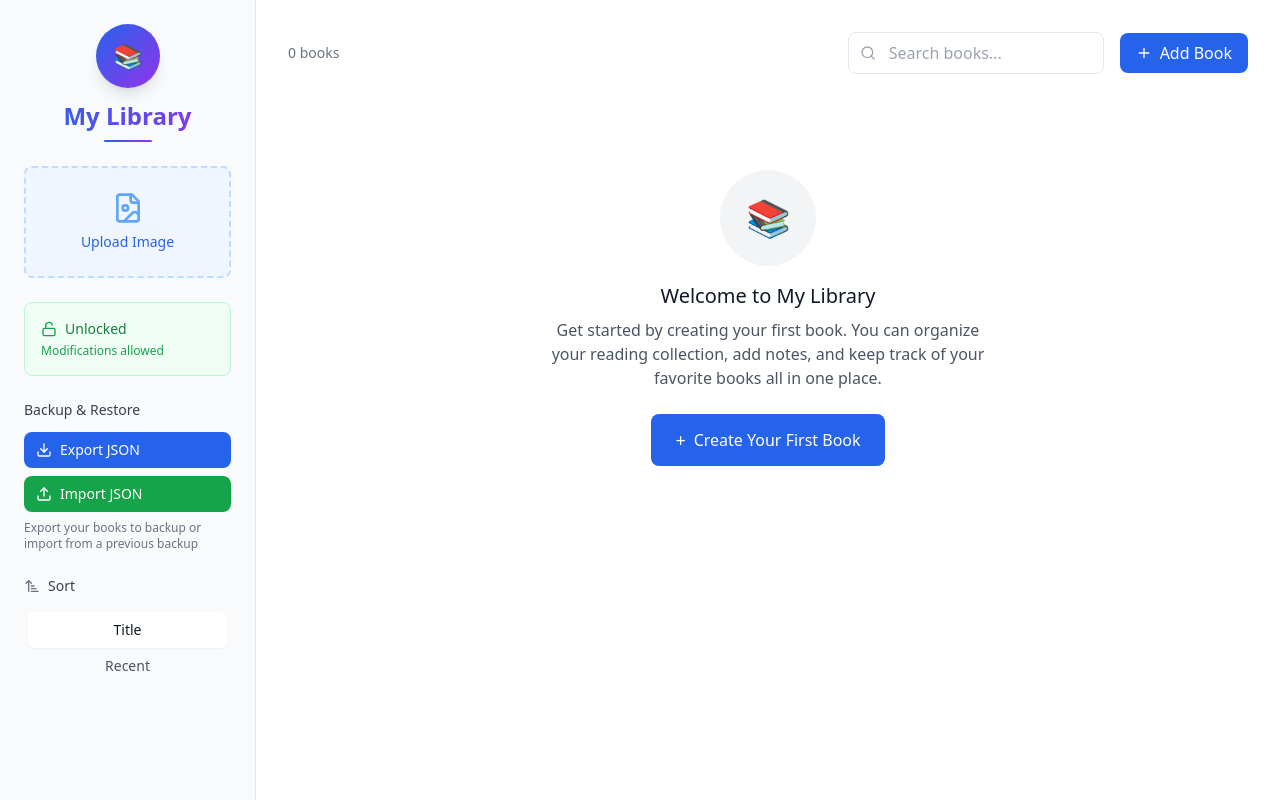
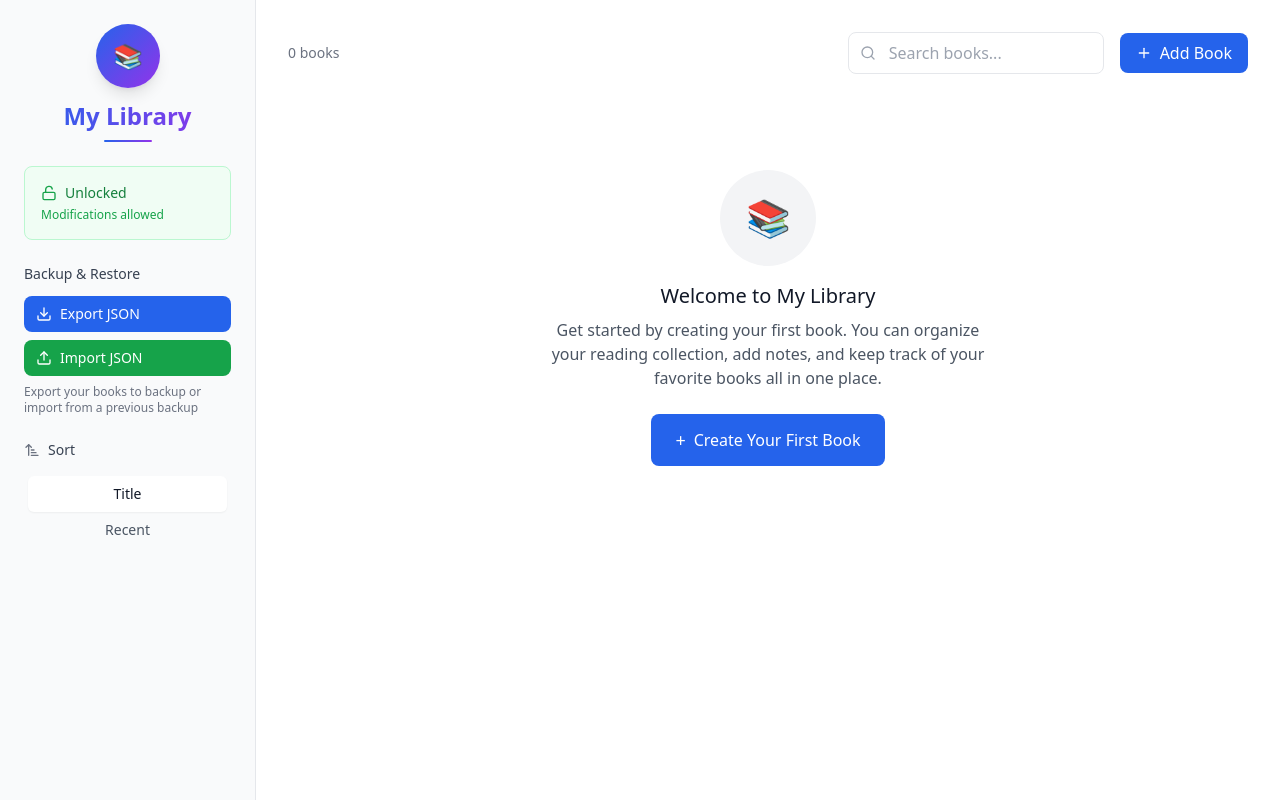
Before and after one commit to fouakh/myLibrary, a React (Vite) app: page / in a window 1280 px wide. Built offline with nearby package versions, Linux system fonts and the light colour scheme.

Commit message:
Remove ImageUpload from Sidebar.tsx

```diff
--- a/src/components/Sidebar.tsx
+++ b/src/components/Sidebar.tsx
@@ -1,13 +1,11 @@
-import React, { useRef, useState } from 'react';
-import { Upload, Download, Lock, Unlock, FileImage, Filter, SortAsc, X } from 'lucide-react';
+import React, { useRef } from 'react';
+import { Upload, Download, Lock, Unlock, Filter, SortAsc } from 'lucide-react';
 import { Book } from '../types/Book';
 import { exportBooksToJSON, importBooksFromJSON } from '../utils/storage';
 
 interface SidebarProps {
   books: Book[];
   onImportBooks: (books: Book[]) => void;
-  onImageUpload: (imageData: string) => void;
-  uploadedImage: string | null;
   selectedTags: string[];
   onTagsChange: (tags: string[]) => void;
   sortBy: 'title' | 'createdAt';
@@ -19,8 +17,6 @@ interface SidebarProps {
 export const Sidebar: React.FC<SidebarProps> = ({
   books,
   onImportBooks,
-  onImageUpload,
-  uploadedImage,
   selectedTags,
   onTagsChange,
   sortBy,
@@ -29,39 +25,22 @@ export const Sidebar: React.FC<SidebarProps> = ({
   onLockToggle
 }) => {
   const fileInputRef = useRef<HTMLInputElement>(null);
-  const imageInputRef = useRef<HTMLInputElement>(null);
 
   const allTags = Array.from(new Set(books.flatMap(book => book.tags))).sort();
 
   const handleExport = () => {
-    exportBooksToJSON(books, uploadedImage);
+    exportBooksToJSON(books, null); // No uploadedImage
   };
 
   const handleImport = async (event: React.ChangeEvent<HTMLInputElement>) => {
     const file = event.target.files?.[0];
     if (file) {
       try {
-        const { books: importedBooks, uploadedImage: importedImage } = await importBooksFromJSON(file);
+        const { books: importedBooks } = await importBooksFromJSON(file);
         onImportBooks(importedBooks);
-        if (importedImage) {
-          onImageUpload(importedImage);
-        }
       } catch (error) {
         alert('Error importing books. Please check the file format.');
       }
-    }
-    event.target.value = '';
-  };
-
-  const handleImageUpload = (event: React.ChangeEvent<HTMLInputElement>) => {
-    const file = event.target.files?.[0];
-    if (file) {
-      const reader = new FileReader();
-      reader.onload = (e) => {
-        const imageData = e.target?.result as string;
-        onImageUpload(imageData);
-      };
-      reader.readAsDataURL(file);
     }
     event.target.value = '';
   };
@@ -88,36 +67,6 @@ export const Sidebar: React.FC<SidebarProps> = ({
           <div className="w-12 h-0.5 bg-gradient-to-r from-blue-600 to-purple-600 mx-auto mt-2 rounded-full"></div>
         </div>
       </div>
-
-      {/* Upload Image Section */}
-      <div
-        onClick={() => imageInputRef.current?.click()}
-        className="bg-blue-50 border-2 border-dashed border-blue-200 rounded-lg p-6 text-center cursor-pointer hover:bg-blue-100 transition-colors"
-      >
-        {uploadedImage ? (
-          <div className="relative">
-            <img
-              src={uploadedImage}
-              alt="Uploaded"
-              className="w-full h-24 object-cover rounded-lg mb-2"
-            />
-            <p className="text-sm text-blue-600 font-medium">Change Image</p>
-          </div>
-        ) : (
-          <>
-            <FileImage className="w-8 h-8 text-blue-400 mx-auto mb-2" />
-            <p className="text-sm text-blue-600 font-medium">Upload Image</p>
-          </>
-        )}
-      </div>
-
-      <input
-        ref={imageInputRef}
-        type="file"
-        accept="image/*"
-        onChange={handleImageUpload}
-        className="hidden"
-      />
 
       {/* Lock Status */}
       <div className={`p-4 rounded-lg ${isLocked ? 'bg-red-50 border border-red-200' : 'bg-green-50 border border-green-200'}`}>
```
